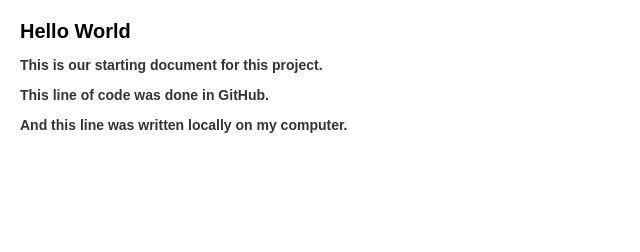
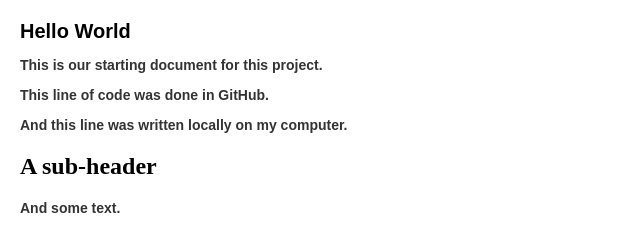
Before and after one commit to jannieminen/demo-repo4, a plain HTML site: page index.html in a window 1280 px wide. Shown: the whole page, without its empty margins (0-640 px from the left). Drawn offline with Linux system fonts and the light colour scheme.

Commit message:
Added sub header and some text to index.html

```diff
--- a/index.html
+++ b/index.html
@@ -8,5 +8,7 @@
         <p>This is our starting document for this project.</p>
         <p>This line of code was done in GitHub.</p>
         <p>And this line was written locally on my computer.</p>
+        <h2>A sub-header</h2>
+        <p>And some text.</p>
     </body>
 </html>
```
